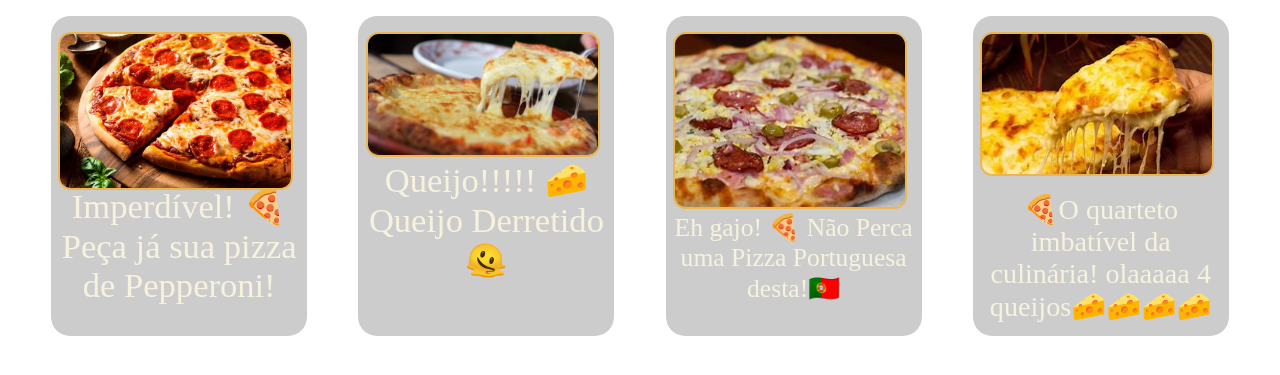
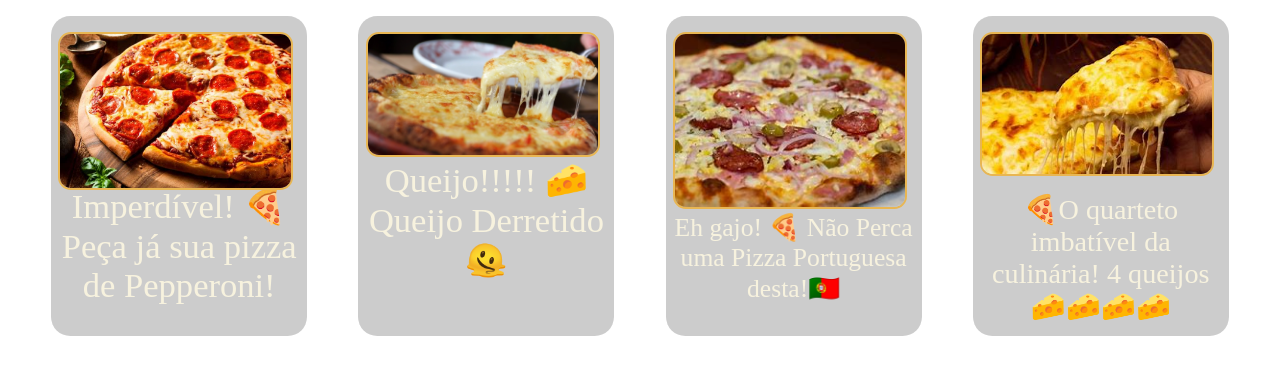
Before and after one commit to joao-Dorneles/Pizzaria-JWL, a plain HTML site: page index.html in a window 1280 px wide. Shown: the part 205-580 px from the top of the page. Drawn offline with Linux system fonts and the light colour scheme.

Commit message:
teste bem sucedido

```diff
--- a/index.html
+++ b/index.html
@@ -22,7 +22,7 @@
             <button class="promoB"><a href="#" class="linkP" id="Pepperoni"><img class="imgB" src="icons/pepperoni.jpeg">Promoção Imperdível! 🍕Peça já sua pizza de Pepperoni!</a></button>
             <button class="promoB"><a href="#" class="linkP" id="Mussarela"><img class="imgB"src="icons/Mussarela.png">Mussarela! Queijo!!!!! 🧀 Queijo Derretido 🫠</a></button>
             <button class="promoB"><a href="#" class="linkP" id="Portuguesa"><img class="imgB" src="icons/Portuguesa.jpg">Eh gajo! 🍕 Não Perca uma Pizza Portuguesa desta!🇵🇹</a></button>
-            <button class="promoB"><a href="#" class="linkP" id="quatroqueijos"><img class="imgB" src="icons/4queijos.jpg">🍕O quarteto imbatível da culinária! olaaaaa 4 queijos🧀🧀🧀🧀</a></button>
+            <button class="promoB"><a href="#" class="linkP" id="quatroqueijos"><img class="imgB" src="icons/4queijos.jpg">🍕O quarteto imbatível da culinária! 4 queijos🧀🧀🧀🧀</a></button>
         </div>
     </nav>
     <br>
```
